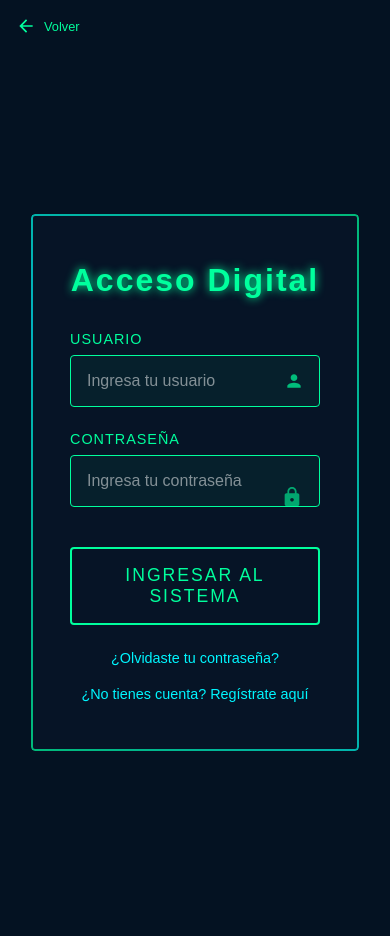
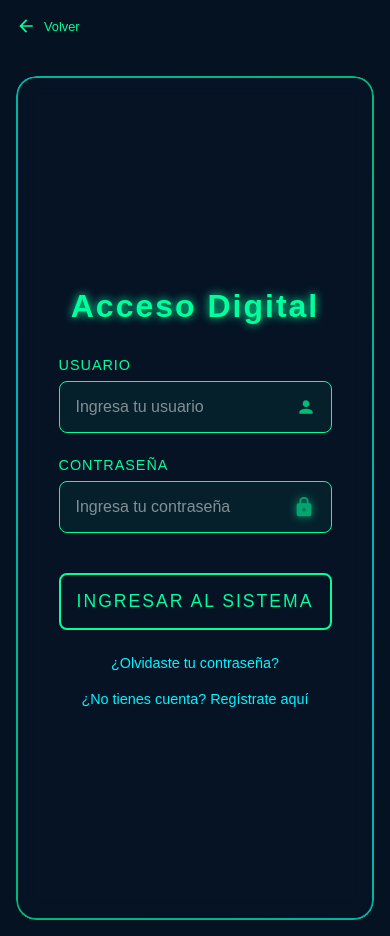
Before and after one commit to yagamidsa/RAIZDIGITAL, a Django app: page /login/ in a window 390 px wide. Before the commit the page ends 751 px from the top, so only its background shows below. Run offline with Django 5.2, Linux system fonts and the light colour scheme.

Commit message:
registrov40

```diff
--- a/core/static/core/css/mobile-performance.css
+++ b/core/static/core/css/mobile-performance.css
@@ -6,80 +6,63 @@
 }
 
 /* ==================================================
-   🚀 OPTIMIZACIONES MÓVIL CRÍTICAS
+   🚀 OPTIMIZACIONES MÓVIL CONSERVADORAS - CORREGIDO
    ================================================== */
 
-/* 1. RESET MÍNIMO - Solo lo esencial */
+/* 1. RESET BÁSICO - Sin cambios agresivos */
 * {
     margin: 0;
     padding: 0;
     box-sizing: border-box;
-    /* ELIMINADO: will-change y transform innecesarios que causan lag */
 }
 
-/* 2. HTML Y BODY SUPER OPTIMIZADOS */
+/* 2. HTML Y BODY - SIN FORZAR ANCHO/ALTO */
 html {
-    overflow-x: hidden !important;
-    overflow-y: auto !important;
-    width: 100vw !important;
-    max-width: 100vw !important;
     height: 100%;
     scroll-behavior: smooth;
-    -webkit-overflow-scrolling: touch;
-    overscroll-behavior: none;
+    /* REMOVIDO: width y max-width forzados */
 }
 
 body {
     background: linear-gradient(135deg, var(--dark-blue) 0%, #061826 50%, var(--dark-green) 100%);
     font-family: 'Arial', sans-serif;
     min-height: 100vh;
-    position: relative;
     color: white;
-
-    overflow-x: hidden !important;
-    overflow-y: auto !important;
-    width: 100vw !important;
-    max-width: 100vw !important;
-
-    overscroll-behavior: none;
-    -webkit-overflow-scrolling: touch;
-
     -webkit-font-smoothing: antialiased;
     -moz-osx-font-smoothing: grayscale;
     text-rendering: optimizeSpeed;
+
+    /* SOLO prevenir scroll horizontal cuando sea necesario */
+    overflow-x: hidden;
+    /* REMOVIDO: width y max-width forzados */
 }
 
-/* 3. CANVAS OPTIMIZADO - Sin GPU forzado */
+/* 3. CANVAS OPTIMIZADO */
 canvas {
-    position: fixed !important;
+    position: fixed;
     top: 0;
     left: 0;
-    width: 100vw !important;
-    height: 100vh !important;
-    max-width: 100vw !important;
-    max-height: 100vh !important;
+    width: 100%;
+    height: 100%;
     z-index: 1;
     pointer-events: none;
-    overflow: hidden !important;
-    /* ELIMINADAS: optimizaciones GPU que causan lag */
 }
 
-/* 4. ELEMENTOS DE FONDO SIMPLIFICADOS */
+/* 4. ELEMENTOS DE FONDO */
 .cyber-grid,
 .organic-shapes,
 .particles-container,
 .news-background {
-    position: fixed !important;
-    overflow: hidden !important;
-    pointer-events: none !important;
-    width: 100vw !important;
-    height: 100vh !important;
-    max-width: 100vw !important;
-    max-height: 100vh !important;
-    /* ELIMINADAS: optimizaciones GPU */
+    position: fixed;
+    top: 0;
+    left: 0;
+    width: 100%;
+    height: 100%;
+    pointer-events: none;
+    z-index: 1;
 }
 
-/* 5. MENÚ Y ESPACIADO */
+/* 5. ESPACIADO DEL MENÚ - SIN CAMBIOS AGRESIVOS */
 .has-menu .content-wrapper {
     padding-top: 70px;
 }
@@ -88,9 +71,9 @@ canvas {
     padding-top: 0;
 }
 
-/* 6. OPTIMIZACIONES CRÍTICAS PARA MÓVIL */
+/* 6. OPTIMIZACIONES MÓVIL CONSERVADORAS */
 @media (max-width: 768px) {
-    /* DESACTIVAR EFECTOS PESADOS COMPLETAMENTE */
+    /* Desactivar elementos pesados solo con display: none */
     .cyber-grid,
     .organic-shapes,
     .particles-container,
@@ -99,107 +82,55 @@ canvas {
     .ambient-light-epic,
     .organic-shape,
     .floating-circle {
-        display: none !important;
-        opacity: 0 !important;
-        visibility: hidden !important;
+        display: none;
     }
 
-    /* CANVAS SIMPLIFICADO O OCULTO */
+    /* Canvas más ligero en móvil */
     canvas {
-        opacity: 0.2 !important;
-        /* O completamente oculto para dispositivos muy lentos */
+        opacity: 0.3;
     }
 
-    /* SCROLL ULTRA OPTIMIZADO */
+    /* Scroll optimizado SIN forzar dimensiones */
     html, body {
         -webkit-text-size-adjust: 100%;
-        touch-action: pan-y;
-        position: relative;
-        overflow-x: hidden !important;
+        -webkit-overflow-scrolling: touch;
+        overscroll-behavior: none;
     }
 
+    /* Espaciado móvil ajustado */
     .has-menu .content-wrapper {
         padding-top: 60px;
-        min-height: calc(100vh - 60px);
-        padding-bottom: 20px;
     }
 
-    .content-wrapper {
-        min-height: calc(100vh - 60px);
-        padding-bottom: 20px;
-        overflow: visible !important;
+    /* Prevenir zoom en inputs */
+    input, select, textarea {
+        font-size: 16px;
     }
 
-    /* ELIMINAR TODAS LAS OPTIMIZACIONES GPU EN MÓVIL */
+    /* Transiciones más rápidas */
     * {
-        will-change: auto !important;
-        transform: none !important;
-        backface-visibility: visible !important;
+        transition-duration: 0.2s;
     }
 
-    /* TRANSICIONES SÚPER RÁPIDAS */
-    * {
-        transition-duration: 0.1s !important;
-        transition-timing-function: ease !important;
-    }
-
-    /* ANIMACIONES DESACTIVADAS */
-    *,
-    *::before,
-    *::after {
-        animation-duration: 0s !important;
-        animation-delay: 0s !important;
-    }
-
-    /* BOTONES SIN OPTIMIZACIONES GPU */
-    .btn-start,
-    .btn-login,
-    .nav-link,
-    .mobile-nav-link {
-        transition: opacity 0.1s ease !important;
-    }
-
+    /* Hover simplificado en móvil */
     .btn-start:hover,
     .btn-login:hover,
     .nav-link:hover,
     .mobile-nav-link:hover {
-        opacity: 0.8 !important;
-    }
-
-    /* FORMS OPTIMIZADOS */
-    input, select, textarea {
-        font-size: 16px !important;
-    }
-
-    /* CONTENEDORES SIN GPU */
-    .news-container,
-    .welcome-container,
-    .main-content,
-    .news-content,
-    .page-container {
-        overflow: visible !important;
-        width: 100% !important;
-        max-width: 100% !important;
+        opacity: 0.8;
     }
 }
 
-/* 7. DISPOSITIVOS MUY LENTOS - OPTIMIZACIÓN MÁXIMA */
+/* 7. DISPOSITIVOS MUY LENTOS */
 @media (max-width: 480px) {
+    /* Canvas oculto completamente */
     canvas {
-        display: none !important;
+        display: none;
     }
 
+    /* Background sólido para ahorrar recursos */
     body {
-        background: #041222 !important; /* Background sólido */
-    }
-
-    /* Eliminar todos los efectos visuales */
-    *[style*="filter:"],
-    *[style*="backdrop-filter:"],
-    *[style*="box-shadow:"] {
-        filter: none !important;
-        backdrop-filter: none !important;
-        box-shadow: none !important;
+        background: #041222;
     }
 }
 
@@ -214,150 +145,79 @@ canvas {
     border-radius: 3px;
 }
 
-::-webkit-scrollbar-thumb:hover {
-    background: rgba(0, 255, 157, 0.5);
-}
-
-/* 9. CONTENEDORES CENTRADOS OPTIMIZADOS */
-.news-content {
-    max-width: 1200px !important;
-    margin: 0 auto !important;
-    padding: 0 24px !important;
-    width: 100% !important;
-    box-sizing: border-box !important;
-}
-
-.news-grid {
-    max-width: 1200px !important;
-    margin: 0 auto !important;
-    padding: 0 !important;
+/* 9. CONTENEDORES RESPONSIVE - SIN FORZAR DIMENSIONES */
+.news-content,
+.main-content {
+    max-width: 1200px;
+    margin: 0 auto;
+    padding: 0 24px;
 }
 
 .featured-article {
-    max-width: 1200px !important;
-    margin: 0 auto 30px auto !important;
-    width: 100% !important;
+    max-width: 1200px;
+    margin: 0 auto 30px auto;
 }
 
 .news-section-header {
-    max-width: 1200px !important;
-    margin: 0 auto !important;
-    padding: 30px 24px 60px 24px !important;
+    max-width: 1200px;
+    margin: 0 auto;
+    padding: 30px 24px 60px 24px;
 }
 
 .create-news-container,
 .login-container,
 .recovery-container {
-    max-width: 450px !important;
-    margin: 0 auto !important;
-    padding: 2rem !important;
-    width: 100% !important;
-    box-sizing: border-box !important;
+    max-width: 450px;
+    margin: 0 auto;
+    padding: 2rem;
 }
 
 .create-news-container {
-    max-width: 900px !important;
+    max-width: 900px;
 }
 
-.main-content {
-    max-width: 1200px !important;
-    margin: 0 auto !important;
-    padding: 20px !important;
-}
-
-/* 10. RESPONSIVE MÓVIL OPTIMIZADO */
+/* 10. MÓVIL RESPONSIVE - PADDING CONSERVADOR */
 @media (max-width: 768px) {
-    .news-content {
-        padding: 0 16px !important;
-        margin: 0 !important;
-        max-width: 100vw !important;
-    }
-
-    .news-grid,
-    .featured-article {
-        margin: 0 !important;
-        max-width: 100% !important;
+    .news-content,
+    .main-content {
+        padding: 0 16px;
     }
 
     .news-section-header {
-        padding: 20px 16px 40px 16px !important;
-        margin: 0 !important;
+        padding: 20px 16px 40px 16px;
     }
 
     .create-news-container,
     .login-container,
     .recovery-container {
-        padding: 1.5rem 15px !important;
-        margin: 0 15px !important;
-        max-width: calc(100vw - 30px) !important;
-    }
-
-    .main-content {
-        padding: 15px !important;
-        margin: 0 !important;
+        padding: 1.5rem 15px;
+        margin: 0 15px;
+        max-width: calc(100% - 30px);
     }
 }
 
-/* 11. DISABLE PROBLEMATIC EFFECTS GLOBALMENTE EN MÓVIL */
-@media (max-width: 768px) {
-    .modal,
-    .overlay,
-    .success-modal-epic {
-        backdrop-filter: none !important;
-        background: rgba(10, 25, 47, 0.95) !important;
-    }
-}
-
-/* 12. TOUCH OPTIMIZATIONS */
+/* 11. TOUCH OPTIMIZATIONS */
 @media (pointer: coarse) {
-    button, a, input, select {
+    button, a {
         min-height: 44px;
         min-width: 44px;
     }
 }
 
-/* 13. MENÚ MÓVIL OPTIMIZADO */
+/* 12. MENÚ MÓVIL */
 .mobile-menu-content {
+    max-height: 85vh;
     overflow-y: auto;
-    overflow-x: hidden;
-    max-height: 85vh;
-    width: 100%;
-    max-width: 100%;
     -webkit-overflow-scrolling: touch;
 }
 
-/* 14. TEXTO OPTIMIZADO */
-h1, h2, h3, h4, h5, h6, p, span, a {
-    text-rendering: optimizeSpeed;
-}
-
-/* 15. IMÁGENES OPTIMIZADAS */
+/* 13. IMÁGENES RESPONSIVE */
 img, video {
     max-width: 100%;
     height: auto;
 }
 
-/* 16. CARDS SIN GPU */
-.news-grid,
-.cards-container {
-    width: 100% !important;
-    max-width: 100% !important;
-    overflow: visible !important;
-}
-
-.news-card,
-.neon-card {
-    transition: opacity 0.1s ease !important;
-}
-
-@media (max-width: 768px) {
-    .news-card:hover,
-    .neon-card:hover {
-        opacity: 1 !important; /* Sin efectos hover en móvil */
-    }
-}
-
-/* 17. PERFORMANCE DEBUG (temporal) */
+/* 14. PERFORMANCE DEBUG (temporal) */
 @media (max-width: 768px) {
     .debug-mobile-performance {
         position: fixed;
@@ -372,3 +232,36 @@ img, video {
         font-weight: bold;
     }
 }
+
+/* ==================================================
+   🔧 CORRECCIONES ESPECÍFICAS PARA FORMULARIOS
+   ================================================== */
+
+/* Asegurar que los formularios no se vean cortados */
+.page-container,
+.register-container,
+.login-container {
+    min-height: 100vh;
+    display: flex;
+    flex-direction: column;
+    justify-content: center;
+    align-items: center;
+    padding: 20px;
+}
+
+@media (max-width: 768px) {
+    .page-container {
+        min-height: 100vh;
+        padding: 10px;
+        justify-content: flex-start;
+        padding-top: 20px;
+    }
+
+    .register-container,
+    .login-container {
+        width: 100%;
+        max-width: 100%;
+        margin: 0;
+        padding: 20px 15px;
+    }
+}
--- a/core/templates/core/base.html
+++ b/core/templates/core/base.html
@@ -26,29 +26,26 @@
         {% block content %}{% endblock %}
     </div>
 
-    <!-- Scripts base SÚPER OPTIMIZADOS PARA MÓVIL -->
+    <!-- Scripts base OPTIMIZADOS CONSERVADORES PARA MÓVIL -->
     <script>
         // ==================================================
-        // 🚀 OPTIMIZACIONES CRÍTICAS PARA MÓVIL
+        // 🚀 OPTIMIZACIONES MÓVIL CONSERVADORAS - CORREGIDO
         // ==================================================
 
         document.addEventListener('DOMContentLoaded', function() {
-            console.log('📱 Iniciando optimizaciones súper móvil...');
+            console.log('📱 Iniciando optimizaciones móvil conservadoras...');
 
             // 1. DETECTAR DISPOSITIVO
             const isMobile = window.innerWidth <= 768;
             const isLowEnd = isMobile && (
                 navigator.hardwareConcurrency <= 2 ||
-                navigator.deviceMemory <= 2 ||
-                /Android.*4\.|iPhone.*OS [5-9]_/.test(navigator.userAgent)
+                navigator.deviceMemory <= 2
             );
 
             console.log(`📱 Móvil: ${isMobile}, Dispositivo básico: ${isLowEnd}`);
 
             if (isMobile) {
-                // APLICAR TODAS LAS OPTIMIZACIONES MÓVIL
-                disableHeavyElements();
-                optimizeMobileScroll();
+                applyMobileOptimizations();
 
                 if (isLowEnd) {
                     applyLowEndOptimizations();
@@ -56,7 +53,7 @@
                     setupLightweightCanvas();
                 }
 
-                // Indicador visual temporal
+                // Indicador temporal
                 showMobileOptimizationIndicator();
             } else {
                 // DESKTOP: Configuración normal
@@ -65,81 +62,47 @@
         });
 
         // ==================================================
-        // FUNCIONES DE OPTIMIZACIÓN MÓVIL
+        // FUNCIONES DE OPTIMIZACIÓN CONSERVADORAS
         // ==================================================
 
-        function disableHeavyElements() {
-            console.log('🚫 Desactivando elementos pesados...');
+        function applyMobileOptimizations() {
+            console.log('📱 Aplicando optimizaciones móvil conservadoras...');
 
-            // Lista de elementos pesados
-            const heavySelectors = [
-                '.cyber-grid',
-                '.organic-shapes',
-                '.particles-container',
-                '.floating-elements',
-                '.energy-wave-epic',
-                '.ambient-light-epic',
-                '.organic-shape',
-                '.floating-circle'
-            ];
+            // SOLO desactivar elementos realmente pesados
+            const heavyElements = document.querySelectorAll(
+                '.cyber-grid, .organic-shapes, .particles-container, .floating-elements'
+            );
 
-            heavySelectors.forEach(selector => {
-                const elements = document.querySelectorAll(selector);
-                elements.forEach(element => {
+            heavyElements.forEach(element => {
                 element.style.display = 'none';
-                    element.style.opacity = '0';
-                    element.style.visibility = 'hidden';
-                });
             });
 
-            // Desactivar animaciones CSS
-            const style = document.createElement('style');
-            style.textContent = `
-                @media (max-width: 768px) {
-                    *, *::before, *::after {
-                        animation: none !important;
-                        transition-duration: 0.1s !important;
+            // Optimizar scroll SIN forzar dimensiones
+            if (document.body) {
+                document.body.style.webkitOverflowScrolling = 'touch';
+                document.body.style.overscrollBehavior = 'none';
+            }
+
+            // Prevenir zoom doble-tap SOLO cuando sea necesario
+            let lastTouchEnd = 0;
+            document.addEventListener('touchend', function(event) {
+                const now = Date.now();
+                if (now - lastTouchEnd <= 300) {
+                    const target = event.target;
+                    if (!target.closest('button, a, input, textarea, select')) {
+                        event.preventDefault();
                     }
                 }
-            `;
-            document.head.appendChild(style);
+                lastTouchEnd = now;
+            }, false);
 
-            console.log('✅ Elementos pesados desactivados');
-        }
-
-        function optimizeMobileScroll() {
-            console.log('📜 Optimizando scroll móvil...');
-
-            // Configuración óptima
-            document.documentElement.style.scrollBehavior = 'auto';
-            document.body.style.webkitOverflowScrolling = 'touch';
-            document.body.style.overscrollBehavior = 'none';
-
-            // Prevenir rebote solo en extremos
-            let startY = 0;
-
-            document.addEventListener('touchstart', function(e) {
-                startY = e.touches[0].clientY;
-            }, { passive: true });
-
-            document.addEventListener('touchmove', function(e) {
-                const currentY = e.touches[0].clientY;
-                const scrollTop = window.scrollY;
-                const maxScroll = document.body.scrollHeight - window.innerHeight;
-
-                if ((scrollTop <= 0 && currentY > startY) ||
-                    (scrollTop >= maxScroll && currentY < startY)) {
-                    e.preventDefault();
-                }
-            }, { passive: false });
-
-            console.log('✅ Scroll móvil optimizado');
+            console.log('✅ Optimizaciones móvil aplicadas');
         }
 
         function applyLowEndOptimizations() {
-            console.log('🔧 Aplicando optimizaciones para dispositivos básicos...');
+            console.log('🔧 Optimizaciones para dispositivos básicos...');
 
-            // Desactivar canvas completamente
+            // Canvas completamente oculto
             const canvas = document.getElementById('backgroundCanvas');
             if (canvas) {
                 canvas.style.display = 'none';
@@ -147,18 +110,6 @@
 
             // Background sólido
             document.body.style.background = '#041222';
-
-            // Eliminar todos los efectos
-            const style = document.createElement('style');
-            style.textContent = `
-                * {
-                    filter: none !important;
-                    backdrop-filter: none !important;
-                    box-shadow: none !important;
-                    border-radius: 4px !important;
-                }
-            `;
-            document.head.appendChild(style);
 
             console.log('✅ Optimizaciones dispositivos básicos aplicadas');
         }
@@ -170,10 +121,16 @@
             if (!canvas) return;
 
             const ctx = canvas.getContext('2d');
+
+            // Función para redimensionar canvas
+            function resizeCanvas() {
                 canvas.width = window.innerWidth;
                 canvas.height = window.innerHeight;
+            }
 
-            // Solo 3 partículas
+            resizeCanvas();
+
+            // Solo 3 partículas ligeras
             const particles = [];
             for (let i = 0; i < 3; i++) {
                 particles.push({
@@ -186,7 +143,7 @@
             }
 
             let lastTime = 0;
-            const targetFPS = 20; // 20fps máximo
+            const targetFPS = 20;
             const frameTime = 1000 / targetFPS;
 
             function animate(currentTime) {
@@ -215,15 +172,18 @@
             }
 
             animate(0);
+
+            // Redimensionar en resize
+            window.addEventListener('resize', resizeCanvas);
+
             console.log('✅ Canvas ligero configurado');
         }
 
         function setupDesktopCanvas() {
-            // Para desktop usar el canvas normal pero optimizado
+            // Para desktop usar canvas normal si existe
             const canvas = document.getElementById('backgroundCanvas');
             if (!canvas) return;
 
-            // Usar OptimizedCanvasEffect si existe
             if (typeof OptimizedCanvasEffect !== 'undefined') {
                 new OptimizedCanvasEffect(canvas);
             }
@@ -242,12 +202,11 @@
             }, 3000);
         }
 
-        // Variables globales optimizadas
+        // Variables globales simples
         window.userSessionData = {
             isLoggedIn: !!(
                 document.querySelector('.user-info') ||
                 document.querySelector('.mobile-nav-link.logout') ||
-                document.body.classList.contains('has-menu') ||
                 '{{ request.session.user_id }}'
             ),
             userId: '{{ request.session.user_id|default:"" }}',
@@ -255,42 +214,22 @@
             startTime: Date.now()
         };
 
-        // Prevenir zoom accidental optimizado
-        if (window.innerWidth <= 768) {
-            let lastTouchEnd = 0;
-
-            document.addEventListener('touchend', function(event) {
-                const now = Date.now();
-                if (now - lastTouchEnd <= 300) {
-                    const target = event.target;
-                    if (!target.closest('button, a, input, textarea, select, [onclick], [role="button"]')) {
-                        event.preventDefault();
-                    }
-                }
-                lastTouchEnd = now;
-            }, false);
-        }
-
-        // Resize throttling súper optimizado
+        // Resize throttling simple
         let resizeTimeout;
         window.addEventListener('resize', function() {
             clearTimeout(resizeTimeout);
             resizeTimeout = setTimeout(function() {
-                if (window.innerWidth <= 768) {
-                    document.documentElement.style.setProperty('--vh', `${window.innerHeight * 0.01}px`);
-
-                    // Re-optimizar si es necesario
+                // Solo ajustar canvas si existe y está visible
                 const canvas = document.getElementById('backgroundCanvas');
                 if (canvas && canvas.style.display !== 'none') {
                     canvas.width = window.innerWidth;
                     canvas.height = window.innerHeight;
                 }
-                }
             }, 250);
         });
 
         console.log('🔐 Estado de sesión:', window.userSessionData);
-        console.log('✅ Optimizaciones móvil aplicadas');
+        console.log('✅ Optimizaciones móvil conservadoras aplicadas');
     </script>
 
     <!-- Sistema de auto-logout simplificado -->
@@ -304,9 +243,9 @@
                         timeout: 3 * 60 * 1000,
                         warningTime: 30 * 1000,
                         logoutUrl: '{% url "core:login" %}',
-                        checkInterval: 2000 // Menos frecuente para ahorrar recursos
+                        checkInterval: 2000
                     });
-                }, 1000); // Cargar después para no afectar rendimiento inicial
+                }, 1000);
             }
         });
     </script>
--- a/core/templates/core/edit_news.html
+++ b/core/templates/core/edit_news.html
@@ -121,7 +121,7 @@
                         {% if noticia.imagen_portada %}
                         <div class="current-image">
                             <p>Imagen actual:</p>
-                            <img src="{% static 'core/img/news/'|add:noticia.imagen_portada %}" alt="{{ noticia.titulo }}" style="max-width: 100%; max-height: 200px; border-radius: 8px; margin-bottom: 20px;">
+                            <img src="img src="{{ MEDIA_URL }}{{ noticia.imagen_portada }}" alt="{{ noticia.titulo }}" style="max-width: 100%; max-height: 200px; border-radius: 8px; margin-bottom: 20px;">
                         </div>
                         {% endif %}
 
```
Lines whose indentation alone changed are shown as unchanged.
